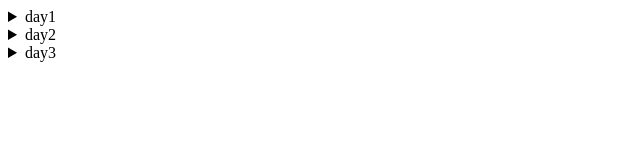
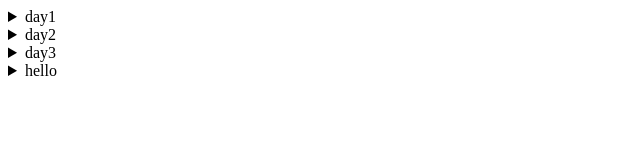
Before and after one commit to naveenreddy018/dailytasks, a plain HTML site: page index.html in a window 1280 px wide. Shown: the full height of the page, 0-640 px from the left. Drawn offline with Linux system fonts and the light colour scheme.

Commit message:
added one line

```diff
--- a/index.html
+++ b/index.html
@@ -7,3 +7,5 @@
 
     <td><details><summary>day3</summary>
     <summary><a href="./alltasks/taskday3/resume.html">day3task</a></summary></details></td>
+
+    <details><summary>hello</summary></details>
```
